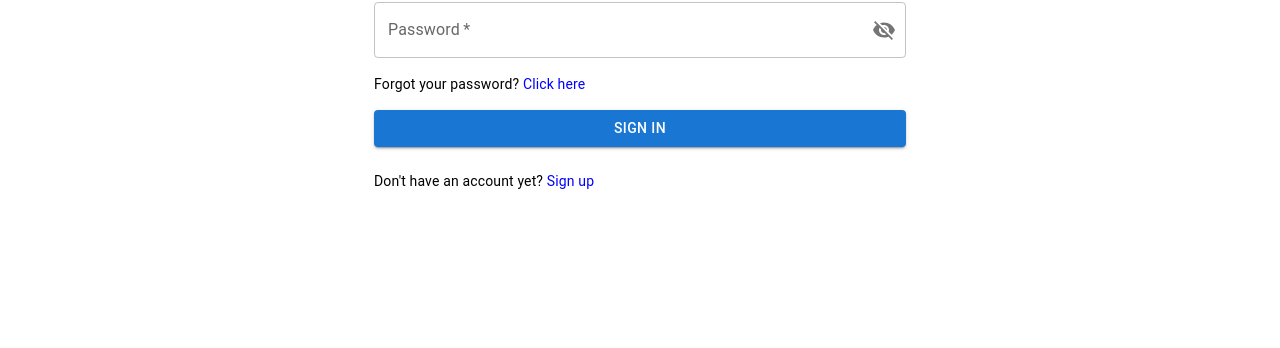
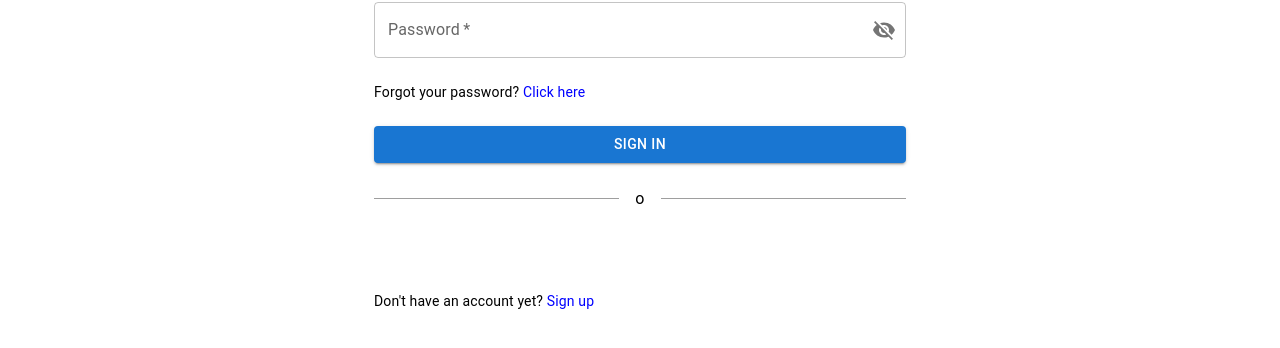
Before and after one commit to Facundo741/Front-Template, a React (Vite) app: page /login in a window 1280 px wide. Shown: the part 254-602 px from the top of the page. Built offline with nearby package versions, Linux system fonts and the light colour scheme; no server answers.

Commit message:
Deploy + login google

```diff
--- a/package.json
+++ b/package.json
@@ -14,6 +14,7 @@
     "@emotion/styled": "^11.11.5",
     "@mui/icons-material": "^5.16.0",
     "@mui/material": "^5.16.0",
+    "@react-oauth/google": "^0.12.1",
     "axios": "^1.7.2",
     "react": "^18.2.0",
     "react-dom": "^18.2.0",
--- a/src/components/login/Login.jsx
+++ b/src/components/login/Login.jsx
@@ -5,6 +5,7 @@ import { useAuth } from '../../context/UserContext';
 import VisibilityIcon from '@mui/icons-material/Visibility';
 import VisibilityOffIcon from '@mui/icons-material/VisibilityOff';
 import { Link, useNavigate } from 'react-router-dom';
+import LoginGoogle from './LoginGoogle';
 
 function Login() {
   const { signin, isAuthenticated } = useAuth();
@@ -102,7 +103,7 @@ function Login() {
               )
             }}
           />
-         <Typography variant="body2" align="left" sx={{ mt: 1 }}>
+          <Typography variant="body2" align="left" sx={{ mt: 2 }}>
             Forgot your password?{' '}
             <Link to="/forgot-password" style={{ textDecoration: 'none' }}>
               <span style={{ color: 'blue' }}>Click here</span>
@@ -112,11 +113,19 @@ function Login() {
             type="submit"
             fullWidth
             variant="contained"
-            sx={{ mt: 2, mb: 2 }}
+            sx={{ mt: 3, mb: 2 }}
           >
             Sign In
           </Button>
-          <Typography variant="body2" sx={{ mt: 1}}>
+          <Box sx={{ display: 'flex', alignItems: 'center', mt: 1 }}>
+            <Box sx={{ flexGrow: 1, height: '1px', bgcolor: 'grey.500' }} />
+            <Typography sx={{ mx: 2 }}>o</Typography>
+            <Box sx={{ flexGrow: 1, height: '1px', bgcolor: 'grey.500' }} />
+          </Box>
+          <Box sx={{ display: 'flex', justifyContent: 'center', mt: 2 }}>
+            <LoginGoogle />
+          </Box>
+          <Typography variant="body2" sx={{ mt: 3}}>
             Don't have an account yet?{' '}
             <Link to="/register" style={{ textDecoration: 'none', color: 'blue' }}>
               Sign up
--- /dev/null
+++ b/src/components/login/LoginGoogle.jsx
@@ -0,0 +1,19 @@
+import React from 'react';
+import { GoogleOAuthProvider, GoogleLogin } from '@react-oauth/google';
+
+const LoginGoogle = () => {
+  return (
+    <GoogleOAuthProvider clientId="823367234660-5namdu2fqltsjtoto32bougqj6g3f4nk.apps.googleusercontent.com">
+    <GoogleLogin
+        onSuccess={credentialResponse => {
+            console.log(credentialResponse);
+        }}
+        onError={() => {
+            console.log('Login Failed');
+        }}
+        />
+    </GoogleOAuthProvider>
+  )
+}
+
+export default LoginGoogle
```
Also changed, not shown: 1 other file (tests, documents, lock files or other folders).
